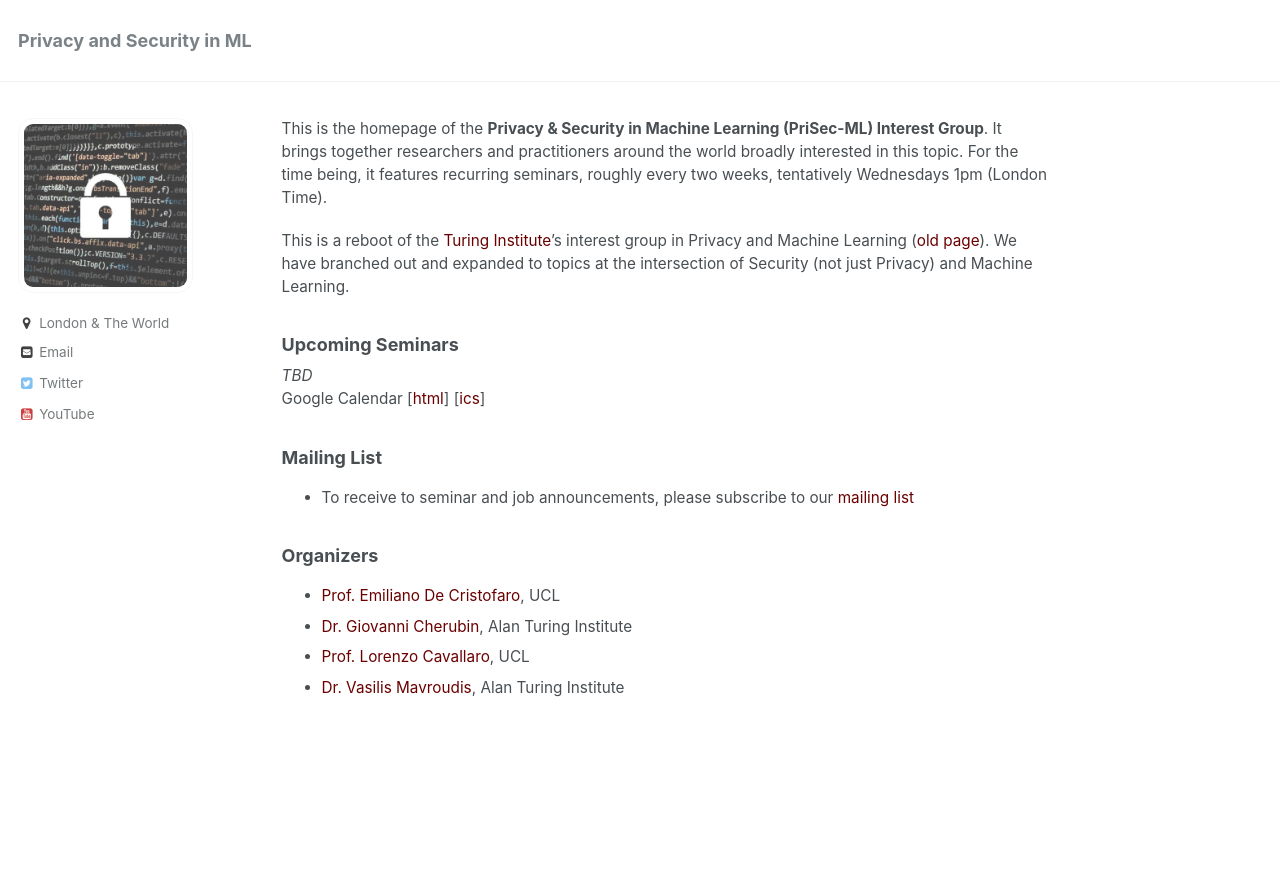
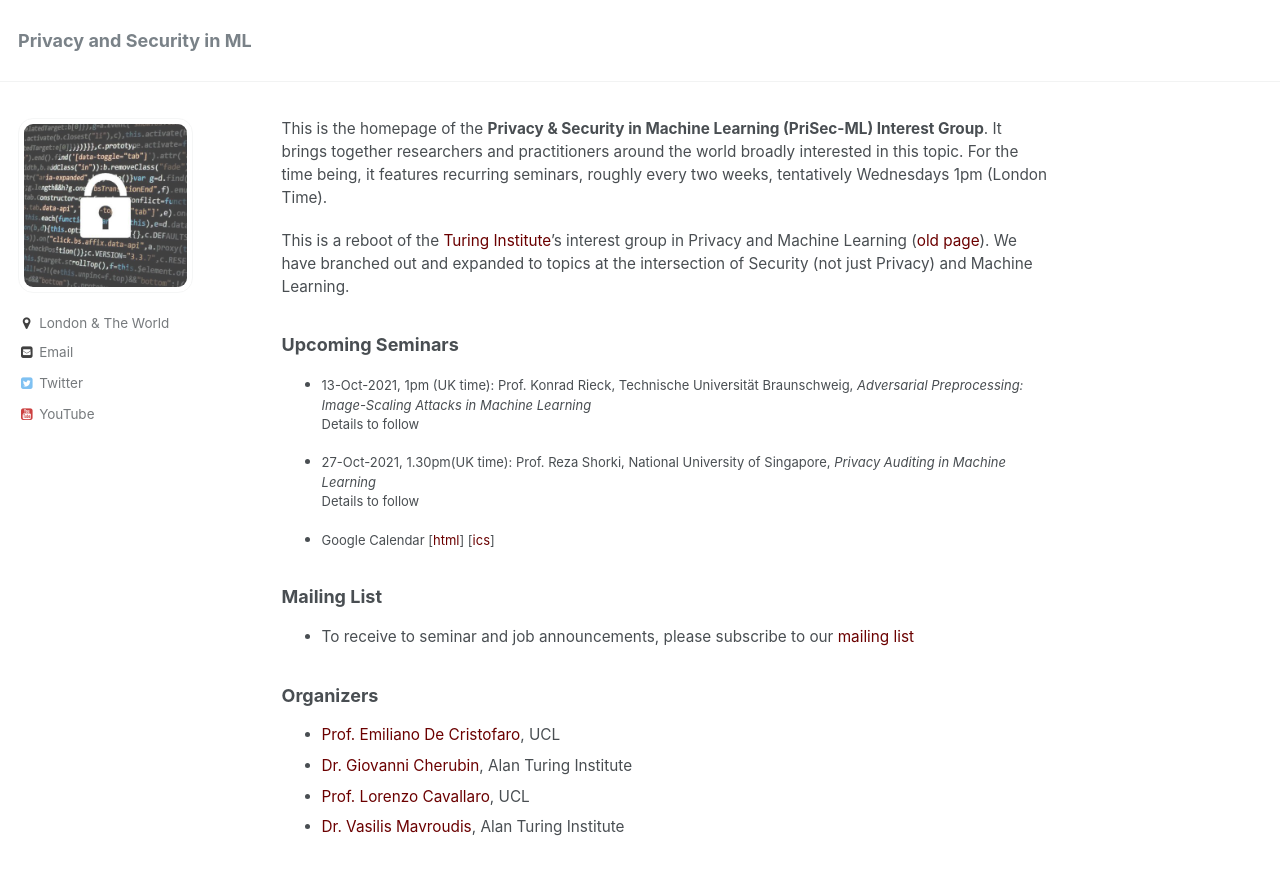
Before and after one commit to prisec-ml/prisec-ml.github.io, a Jekyll site: the page built from _pages/about.md, in a window 1280 px wide. Shown: the top 875 px of the page. Built offline with Jekyll 4.4.1, drawn with Linux system fonts in a browser that asks for light colours.

Commit message:
seminars

```diff
--- a/_pages/about.md
+++ b/_pages/about.md
@@ -8,8 +8,14 @@ This is the homepage of the **Privacy & Security in Machine Learning (PriSec-ML)
 This is a reboot of the [Turing Institute](https://www.turing.ac.uk)'s interest group in Privacy and Machine Learning ([old page](https://www.turing.ac.uk/research/interest-groups/privacy-preserving-data-analysis)). We have branched out and expanded to topics at the intersection of Security (not just Privacy) and Machine Learning.
 
 ### Upcoming Seminars
-*TBD*
-Google Calendar \[[html](https://calendar.google.com/calendar/embed?src=oormvn3d4hah013g6gd39pjpfk%40group.calendar.google.com&ctz=Europe%2FLondon)\] \[[ics](https://calendar.google.com/calendar/ical/oormvn3d4hah013g6gd39pjpfk%40group.calendar.google.com/public/basic.ics)\]
+
+- 13-Oct-2021, 1pm (UK time): Prof. Konrad Rieck, Technische Universität Braunschweig, *Adversarial Preprocessing: Image-Scaling Attacks in Machine Learning*
+Details to follow
+
+- 27-Oct-2021, 1.30pm(UK time): Prof. Reza Shorki, National University of Singapore, *Privacy Auditing in Machine Learning*
+Details to follow
+
+- Google Calendar \[[html](https://calendar.google.com/calendar/embed?src=oormvn3d4hah013g6gd39pjpfk%40group.calendar.google.com&ctz=Europe%2FLondon)\] \[[ics](https://calendar.google.com/calendar/ical/oormvn3d4hah013g6gd39pjpfk%40group.calendar.google.com/public/basic.ics)\]
 
 
 ### Mailing List
```
Also changed, not shown: 5 other files.
